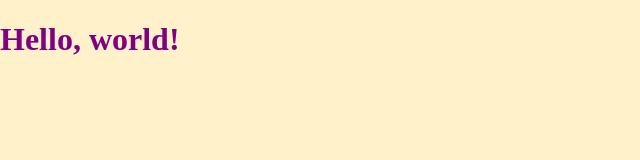
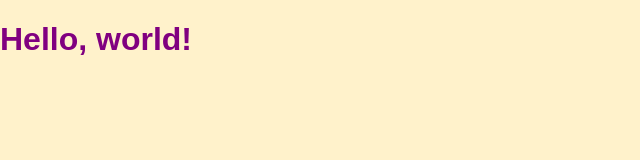
Before and after one commit to Pets-for-Juniors/First-Svelte-project, a SvelteKit app: page / in a window 1280 px wide. Shown: the top 160 px of the page, without its empty margins (0-640 px from the left). Built offline with nearby package versions, Linux system fonts and the light colour scheme.

Commit message:
feat: add styles for global wrappers

```diff
--- a/src/styles/index.scss
+++ b/src/styles/index.scss
@@ -7,5 +7,25 @@
 }
 
 body {
+	display: flex;
+	flex-direction: column;
+	align-items: center;
+
+	width: 100%;
+	max-width: 1920px;
+	height: 100%;
+	margin: 0 auto;
+	padding: 0;
+
+	font-family: Arial, Helvetica, sans-serif;
+	-webkit-font-smoothing: antialiased;
+	-moz-osx-font-smoothing: grayscale;
+	text-size-adjust: 100%;
+	text-rendering: optimizelegibility;
 	background: var(--beige);
 }
+
+#root {
+	width: 100%;
+	max-width: calc(1920px - (188px * 2));
+}
```
